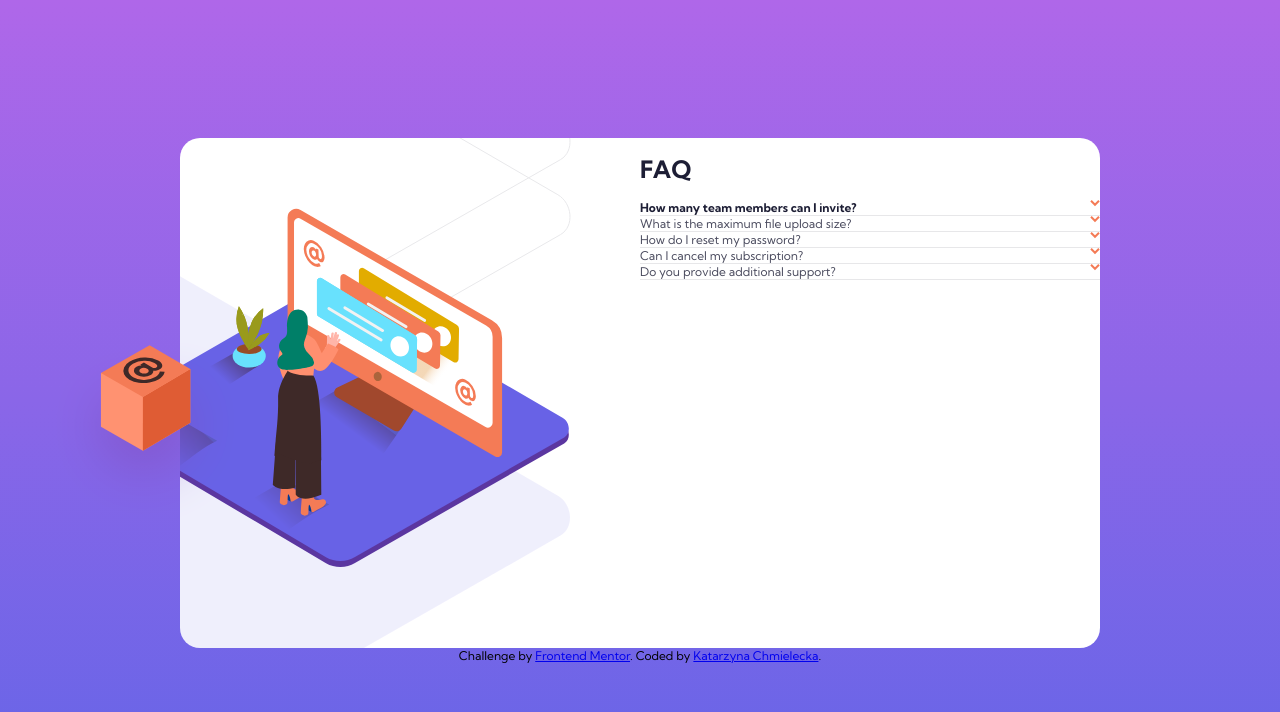
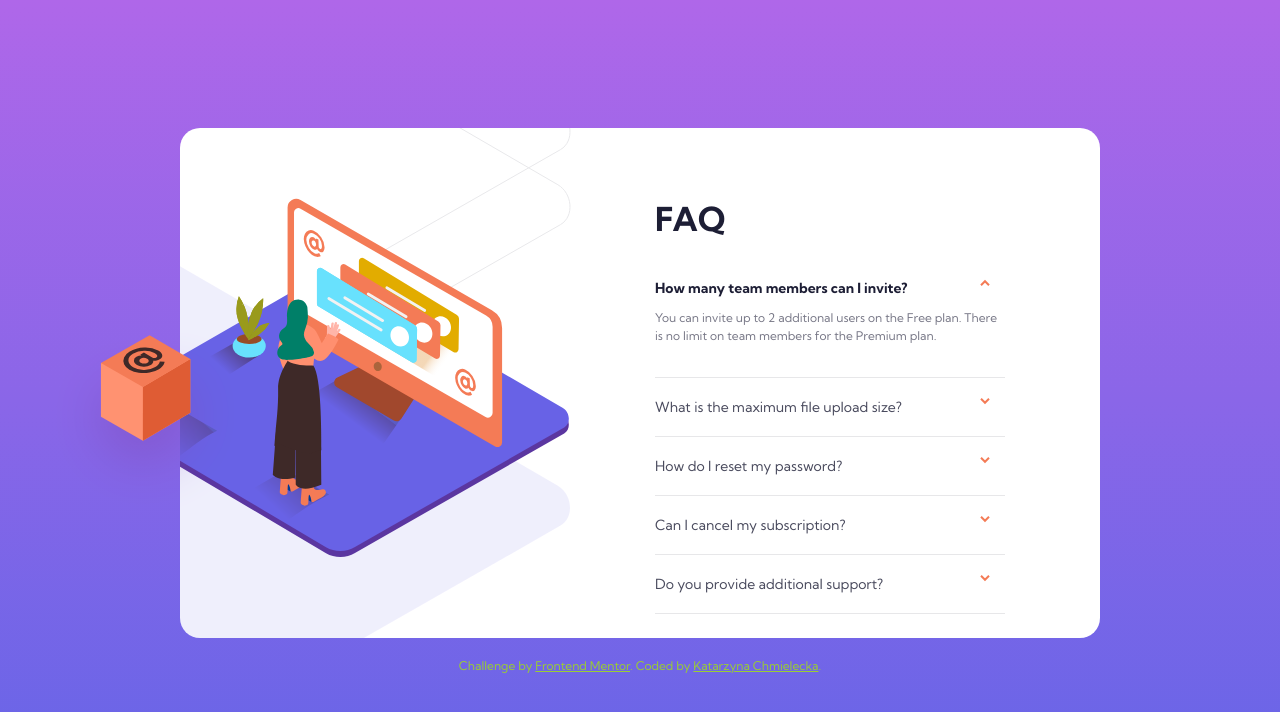
Before and after one commit to KatarzynaChmielecka/JS-faq-accordion-card-main, a plain HTML site: page index.html in a window 1280 px wide. Both pictures are taken after a click on the button "How many team members can I invite?". Drawn offline with Linux system fonts and the light colour scheme.

Commit message:
useless coments removed, styling accordion, give accordion some javascript

```diff
--- a/index.html
+++ b/index.html
@@ -17,7 +17,7 @@
   <div class="wrapper">
     <div class="wrapper-images">
       <img src="./images/illustration-box-desktop.svg" alt="box" class="box">
-      <!-- <img src="./images/illustration-woman-online-desktop.svg" alt="woman" class="woman"> -->
+
     </div>
 
     <div class="wrapper-content">
@@ -74,8 +74,10 @@
   </div>
   <div class="attribution">
     Challenge by <a href="https://www.frontendmentor.io?ref=challenge" target="_blank">Frontend Mentor</a>.
-    Coded by <a href="#">Katarzyna Chmielecka</a>.
+    Coded by <a href="https://github.com/KatarzynaChmielecka" target="_blank">Katarzyna Chmielecka</a>.
   </div>
+
+  <script src="script.js"></script>
 </body>
 
 </html>
--- /dev/null
+++ b/script.js
@@ -0,0 +1,9 @@
+let accordions = document.querySelectorAll("button.accordion");
+
+for (let i = 0; i < accordions.length; i++) {
+    accordions[i].onclick = function () {
+
+        this.classList.toggle("active");
+        this.nextElementSibling.classList.toggle("show");
+    }
+}
--- a/style/style.scss
+++ b/style/style.scss
@@ -56,45 +56,69 @@ button {
         .box {
             position: absolute;
             transform: translate(-130px, 205px);
-
-
         }
     }
 
     .wrapper-content {
-        width: 50%;
+        width: 350px;
+        margin: 0 95px 0 15px;
 
         .accordion {
             width: 100%;
             display: flex;
             justify-content: space-between;
-            // border-bottom: 1px solid $Dividers-Light-grayish-blue;
             color: $Text-Very-dark-grayish-blue;
+            font-weight: 400;
+            font-size: 14px;
+            padding: 0 15px 0 0;
+            outline: transparent;
 
             &:hover {
                 color: $Text-Soft-red;
             }
 
-            &:focus {
+            &.active {
                 font-weight: 700;
                 color: $Text-Very-dark-desaturated-blue;
-                // font-size: 20px;
-                outline: none;
+
+                img {
+                    transform: rotate(180deg);
+                }
             }
         }
 
         h1 {
+            font-size: 33px;
             color: $Text-Very-dark-desaturated-blue;
             font-weight: 700;
+            margin: 70px 0 20px 0;
         }
 
         .panel {
             display: none;
             color: $Text-Dark-grayish-blue;
+
+
+        }
+
+        .panel.show {
+            display: block;
+            margin: 10px 0 0 0;
+            line-height: 1.5;
         }
 
         .wrapper-accordion {
             border-bottom: 1px $Dividers-Light-grayish-blue solid;
+            padding: 20px 0 20px 0;
         }
     }
 }
+
+.attribution {
+    padding: 20px 0 0 0;
+    color: #9acd32;
+
+    a {
+        color: inherit;
+    }
+}
```
Also changed, not shown: style/style.css, 1 other file.
